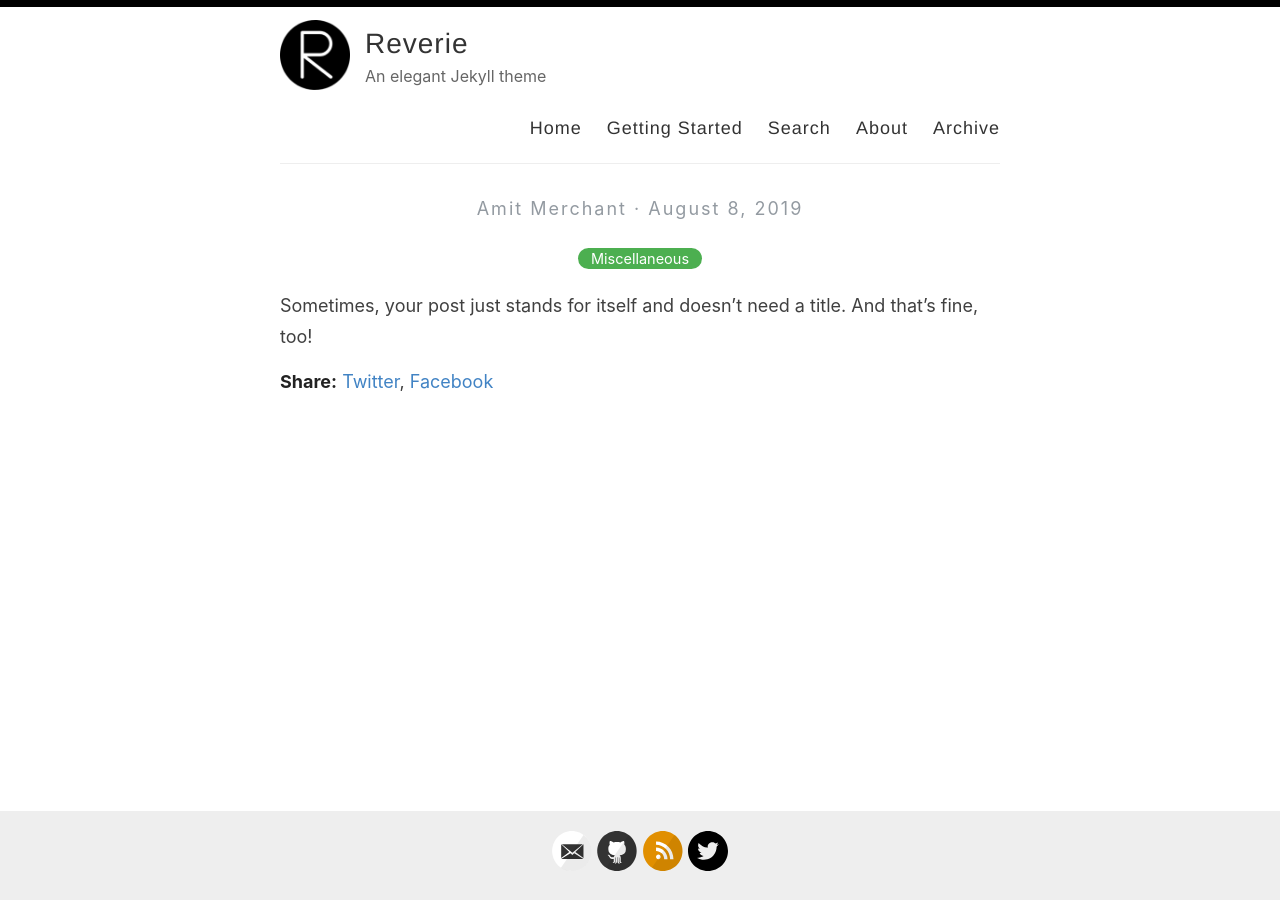
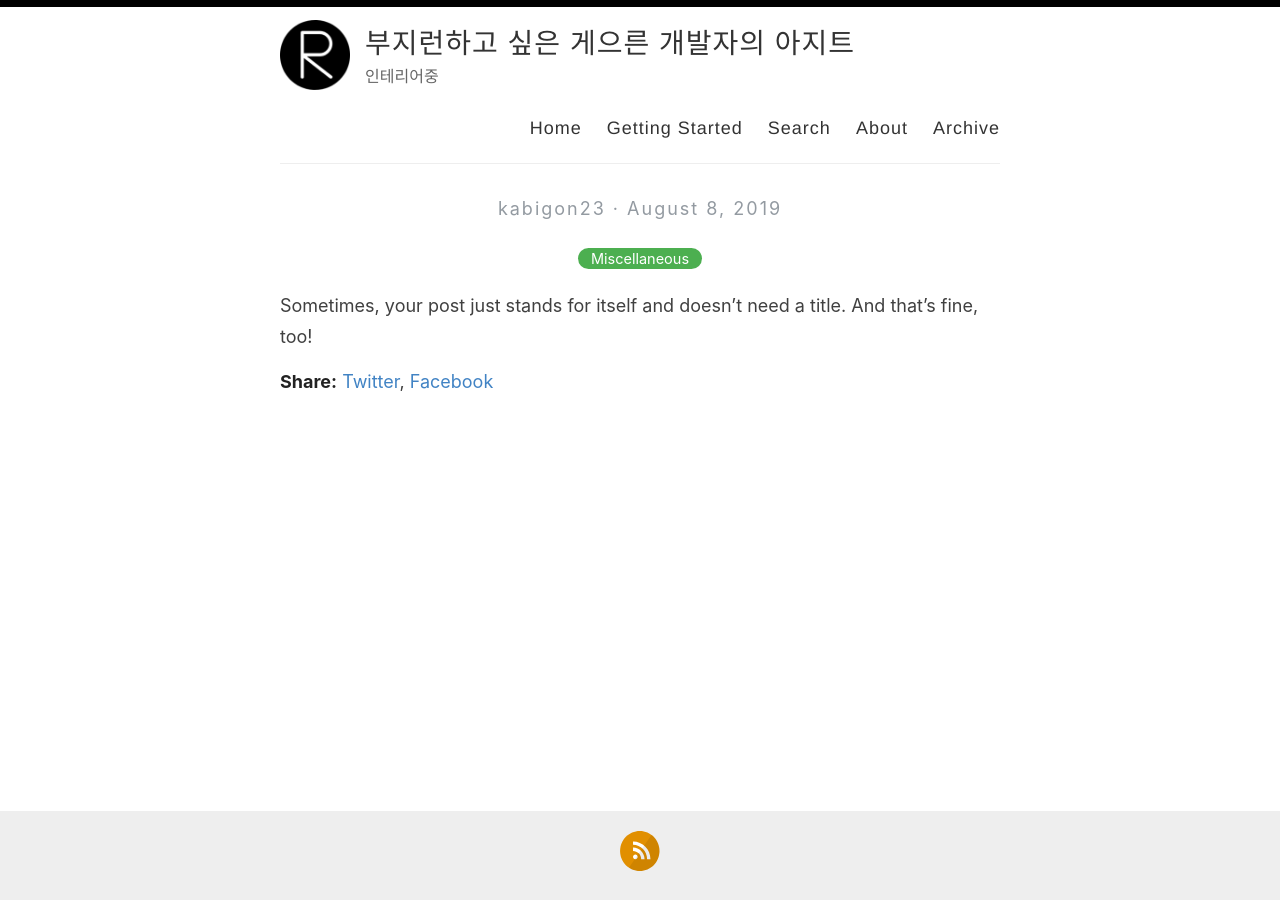
Before and after one commit to kabigon23/kabigon23.github.io, a Jekyll site: the page built from _posts/2019-08-08-no-title-posts.md, in a window 1280 px wide. Built offline with Jekyll 4.4.1, drawn with Linux system fonts in a browser that asks for light colours.

Commit message:
Update _config.yml

```diff
--- a/_config.yml
+++ b/_config.yml
@@ -3,13 +3,13 @@
 #
 
 # Name of your site (displayed in the header)
-name: Reverie
+name: 부지런하고 싶은 게으른 개발자의 아지트
 
 # Name of the author
-author: Amit Merchant
+author: kabigon23
 
 # Short bio or description (displayed in the header)
-description: An elegant Jekyll theme
+description: 인테리어중
 
 # URL of your avatar or profile pic (you could use your GitHub profile pic)
 avatar: /images/reverie.png
@@ -21,15 +21,15 @@ avatar: /images/reverie.png
 # Includes an icon in the footer for each username you enter
 footer-links:
   dribbble:
-  email: amit.d.merchant@gmail.com
+  email:
   facebook:
   flickr:
-  github: amitmerchant1990/reverie
+  github:
   instagram:
   linkedin:
   pinterest:
   rss: rss
-  twitter: amit_merchant
+  twitter:
   stackoverflow:
   youtube: # channel/<your_long_string> or user/<user-name>
   googleplus: # anything in your profile username that comes after plus.google.com/
@@ -48,8 +48,8 @@ google_analytics: UA-43339302-11
 
 # Your website URL (e.g. http://amitmerchant1990.github.io or http://www.amitmerchant.com)
 # Used for Sitemap.xml and your RSS feed
-url: http://www.amitmerchant.com/reverie
-enforce_ssl: https://www.amitmerchant.com/reverie
+url: http://kabigon23.github.io
+enforce_ssl: https://kabigon23.github.io
 
 # If you're hosting your site at a Project repository on GitHub pages
 # (http://yourusername.github.io/repository-name)
```
